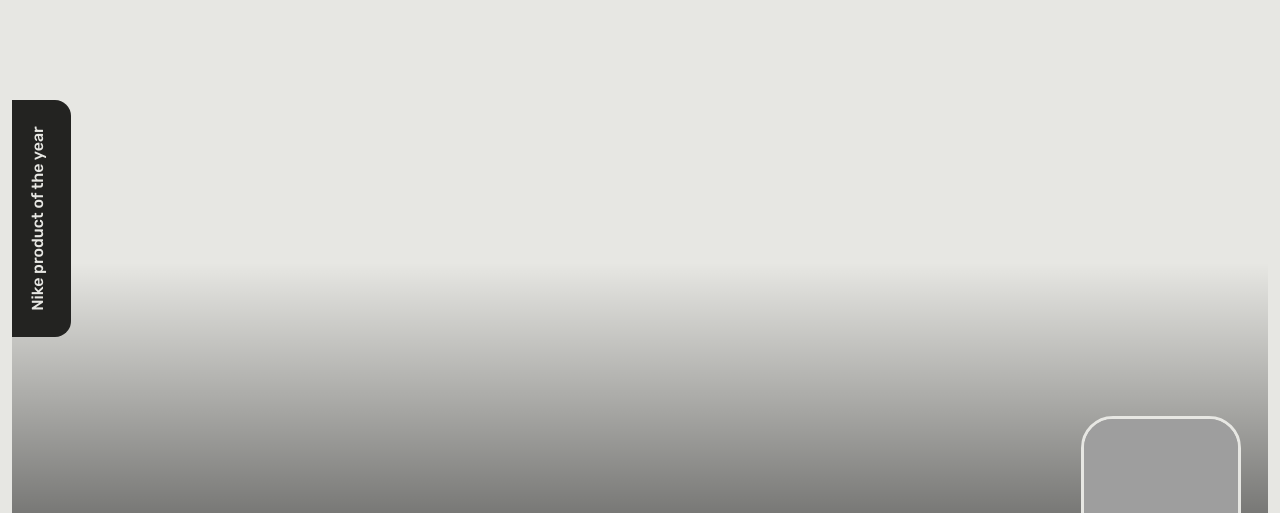
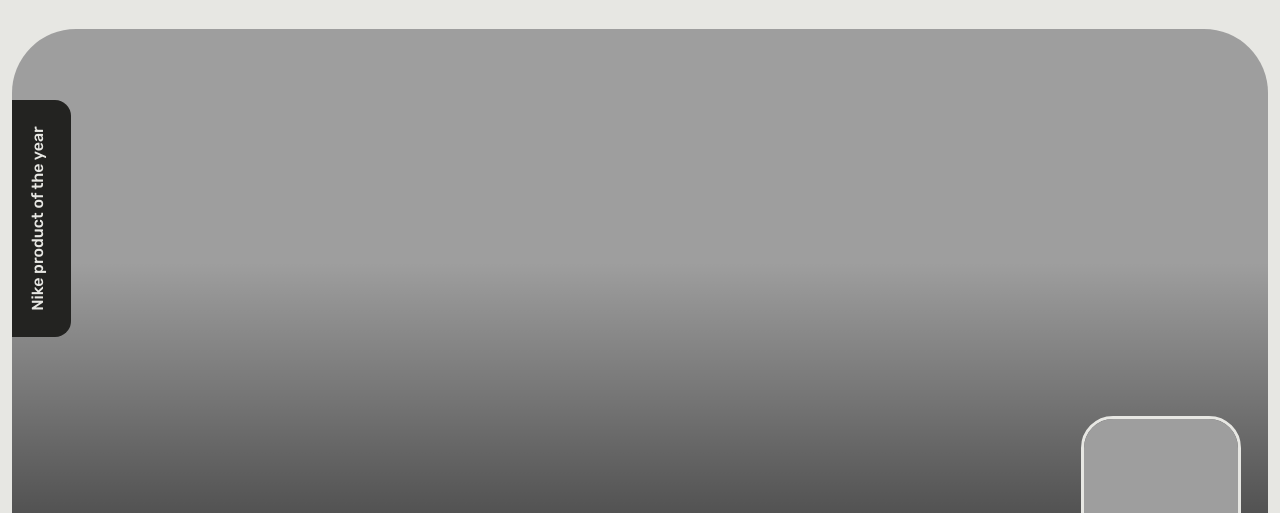
Before and after one commit to Argha20-klz/kicks, a plain HTML site: page index.html in a window 1280 px wide. Shown: the part 439-952 px from the top of the page. Drawn offline with nearby package versions, Linux system fonts and the light colour scheme; the site is published under a folder, as on GitHub Pages, so addresses that start at the root find nothing.

Commit message:
change image path

```diff
--- a/assets/css/style.css
+++ b/assets/css/style.css
@@ -125,7 +125,7 @@ input {
       rgba(0, 0, 0, 0) 31.12%,
       rgba(0, 0, 0, 0.5) 66.06%
     ),
-    url("/assets/images/landing.jpg");
+    url("../images/landing.jpg");
   background-position: center;
   background-size: cover;
   height: 750px;
```
